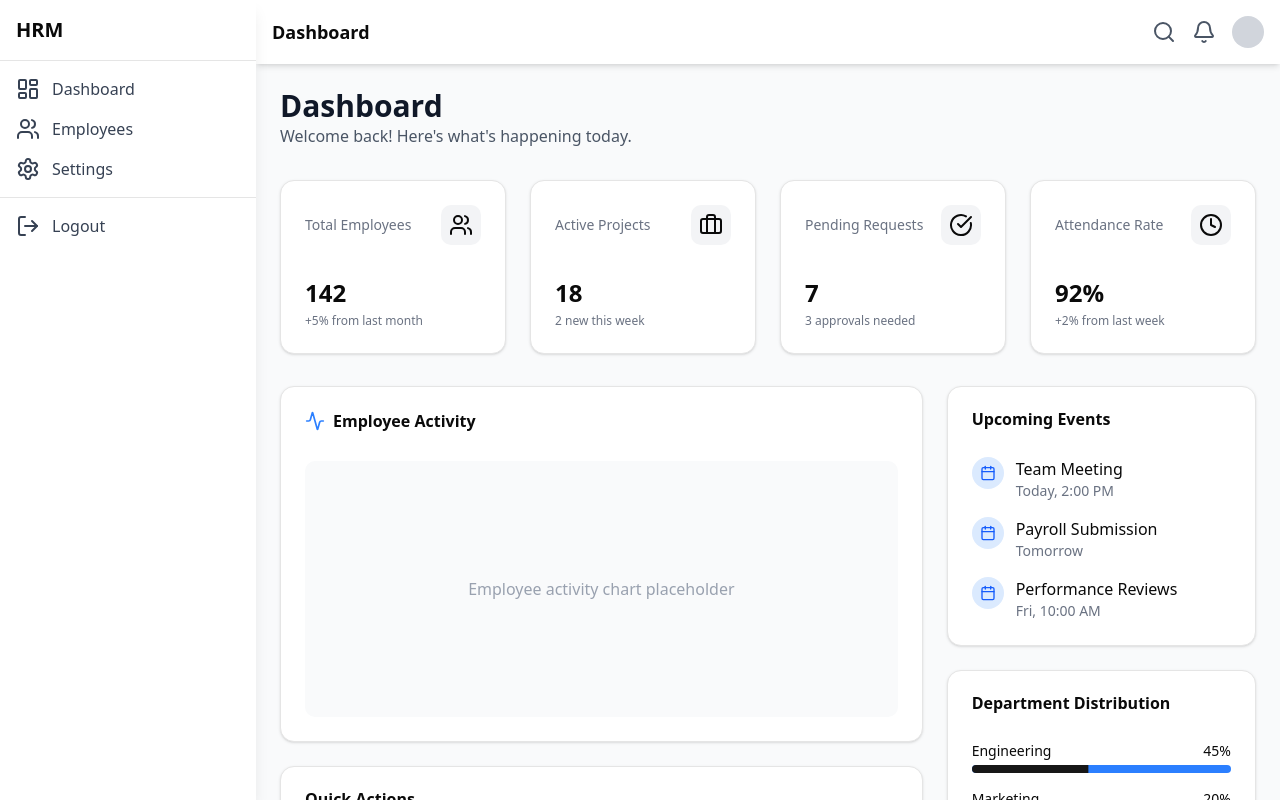
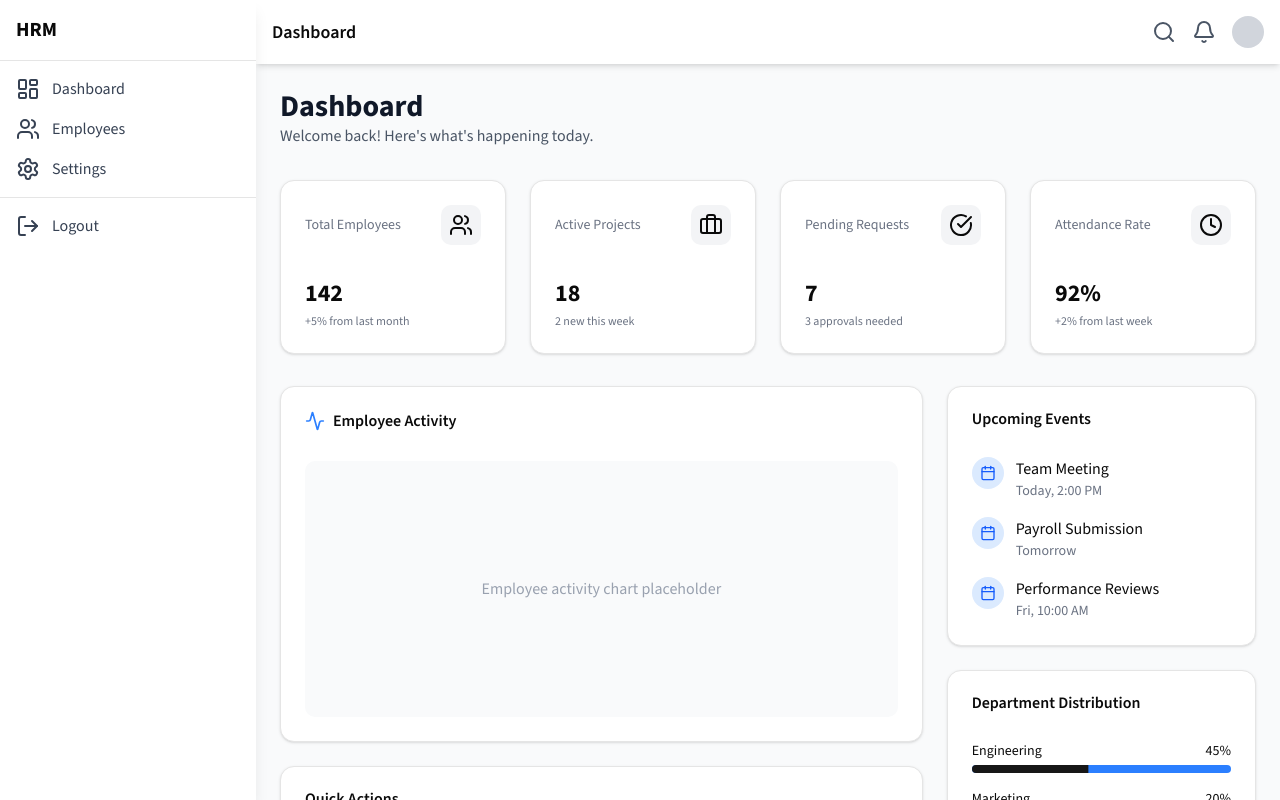
Before and after one commit to iamRazzakk/HRM-Frontend, a React (Vite) app: page / in a window 1280 px wide. Shown: the top 800 px of the page. Built offline with nearby package versions, Linux system fonts and the light colour scheme.

Commit message:
fit: add font style

```diff
--- a/src/index.css
+++ b/src/index.css
@@ -1,5 +1,10 @@
+@import url("https://fonts.googleapis.com/css2?family=Source+Sans+3:ital,wght@0,200..900;1,200..900&display=swap");
 @import "tailwindcss";
 @import "tw-animate-css";
+
+body {
+  font-family: "Source Sans 3", sans-serif;
+}
 
 @custom-variant dark (&:is(.dark *));
 
```
